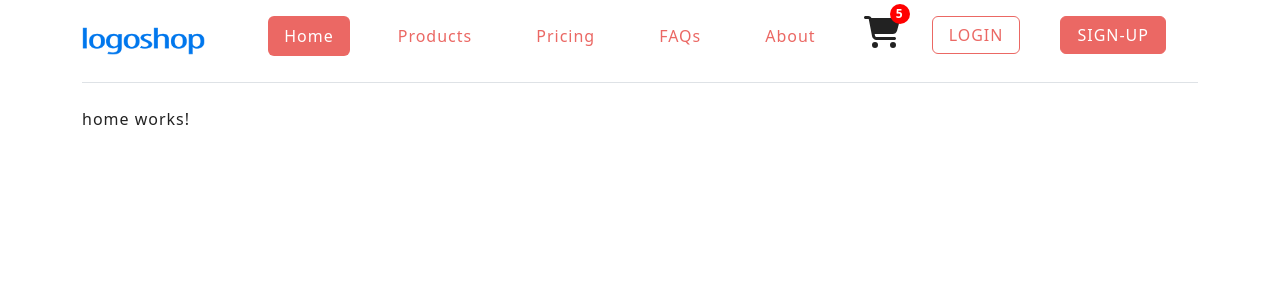
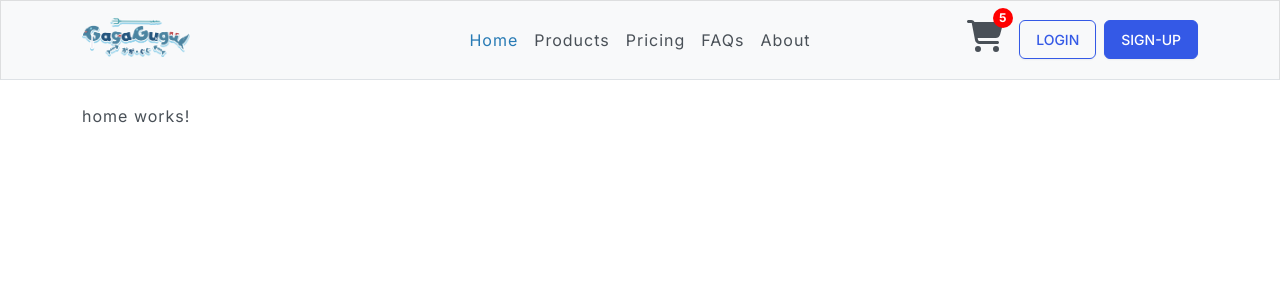
Before and after one commit to HuyTranHoang/asp_commercial, an Angular app in the folder client/: page / in a window 1280 px wide. Shown: the top 300 px of the page. Built offline with nearby package versions, Linux system fonts and the light colour scheme; no server answers; a web font is replaced by a local one.

Commit message:
Update navbar

```diff
--- a/client/src/app/app.component.html
+++ b/client/src/app/app.component.html
@@ -1,4 +1,5 @@
+<app-nav></app-nav>
+
 <div class="container">
-  <app-nav></app-nav>
   <router-outlet></router-outlet>
 </div>
--- a/client/src/app/app.module.ts
+++ b/client/src/app/app.module.ts
@@ -11,6 +11,7 @@ import { HttpClientModule } from '@angular/common/http'
 import { FormsModule } from '@angular/forms';
 import { APP_CONFIG, APP_SERVICE_CONFIG } from '../_appconfig/appconfig.service';
 import { SharedModule } from './_modules/shared.module'
+import { NgOptimizedImage } from '@angular/common'
 
 @NgModule({
   declarations: [
@@ -25,7 +26,8 @@ import { SharedModule } from './_modules/shared.module'
         BrowserAnimationsModule,
         HttpClientModule,
         FormsModule,
-    SharedModule
+        SharedModule,
+        NgOptimizedImage
     ],
   providers: [
     { provide: APP_SERVICE_CONFIG, useValue: APP_CONFIG },
--- a/client/src/app/nav/nav.component.html
+++ b/client/src/app/nav/nav.component.html
@@ -1,25 +1,43 @@
-<header class="d-flex flex-wrap justify-content-center py-3 mb-4 border-bottom">
-  <a href="/" class="d-flex align-items-center mb-3 mb-md-0 me-md-auto link-body-emphasis text-decoration-none">
-    <img src="/assets/images/logo.png" style="height: 50px" alt="">
+<div class="border-bottom py-3 mb-4 bg-light">
+  <header class="container d-flex flex-wrap align-items-center justify-content-center justify-content-md-between">
+    <div class="col-md-3 mb-2 mb-md-0">
+      <a href="/" class="d-inline-flex link-body-emphasis text-decoration-none">
+        <img src="assets/images/logoGura.png" alt="Gura logo" style="max-height: 40px">
       </a>
+    </div>
 
-  <ul class="nav nav-pills">
-    <li class="nav-item">
-      <a routerLink="/" class="nav-link" routerLinkActive="active" [routerLinkActiveOptions]="{ exact: true }">Home</a>
+    <ul class="nav col-12 col-md-auto mb-2 justify-content-center mb-md-0">
+      <li>
+        <a class="nav-link px-2"
+           routerLinkActive="link-info"
+           [routerLinkActiveOptions]="{ exact: true }"
+           routerLink="/"
+        >Home</a>
       </li>
-    <li class="nav-item">
-      <a routerLink="/products" class="nav-link" routerLinkActive="active">Products</a>
+      <li>
+        <a class="nav-link px-2"
+           routerLinkActive="link-info"
+           routerLink="/products"
+        >Products</a>
       </li>
-    <li class="nav-item"><a href="#" class="nav-link">Pricing</a></li>
-    <li class="nav-item"><a href="#" class="nav-link">FAQs</a></li>
-    <li class="nav-item"><a href="#" class="nav-link">About</a></li>
+      <li>
+        <a class="nav-link px-2">Pricing</a>
+      </li>
+      <li>
+        <a class="nav-link px-2">FAQs</a>
+      </li>
+      <li>
+        <a class="nav-link px-2">About</a>
+      </li>
+    </ul>
 
-    <li class="nav-item position-relative">
+    <div class="col-md-3 text-end d-flex">
+      <div class="position-relative flex-grow-1 me-3">
         <fa-icon [icon]="faCartShopping" size="2x"></fa-icon>
         <span class="cart-no">5</span>
-    </li>
-    <li class="nav-item"><a href="/login" class="btn btn-outline-primary me-2">Login</a></li>
-    <li class="nav-item"><a href="/register" class="btn btn-primary">Sign-up</a></li>
-  </ul>
-
+      </div>
+      <button type="button" class="btn btn-outline-primary me-2">Login</button>
+      <button type="button" class="btn btn-primary">Sign-up</button>
+    </div>
   </header>
+</div>
--- a/client/src/styles.scss
+++ b/client/src/styles.scss
@@ -2,9 +2,9 @@
 
 /* Importing Bootstrap SCSS file. */
 
-@import "node_modules/bootswatch/dist/journal/variables";
+@import "node_modules/bootswatch/dist/zephyr/variables";
 @import "node_modules/bootstrap/scss/bootstrap";
-@import "node_modules/bootswatch/dist/journal/bootswatch";
+@import "node_modules/bootswatch/dist/zephyr/bootswatch";
 
 /* Importing Datepicker SCSS file. */
 @import "node_modules/ngx-bootstrap/datepicker/bs-datepicker";
```
Also changed, not shown: client/src/assets/images/logoGura.png (added). Lines whose indentation alone changed are shown as unchanged.
